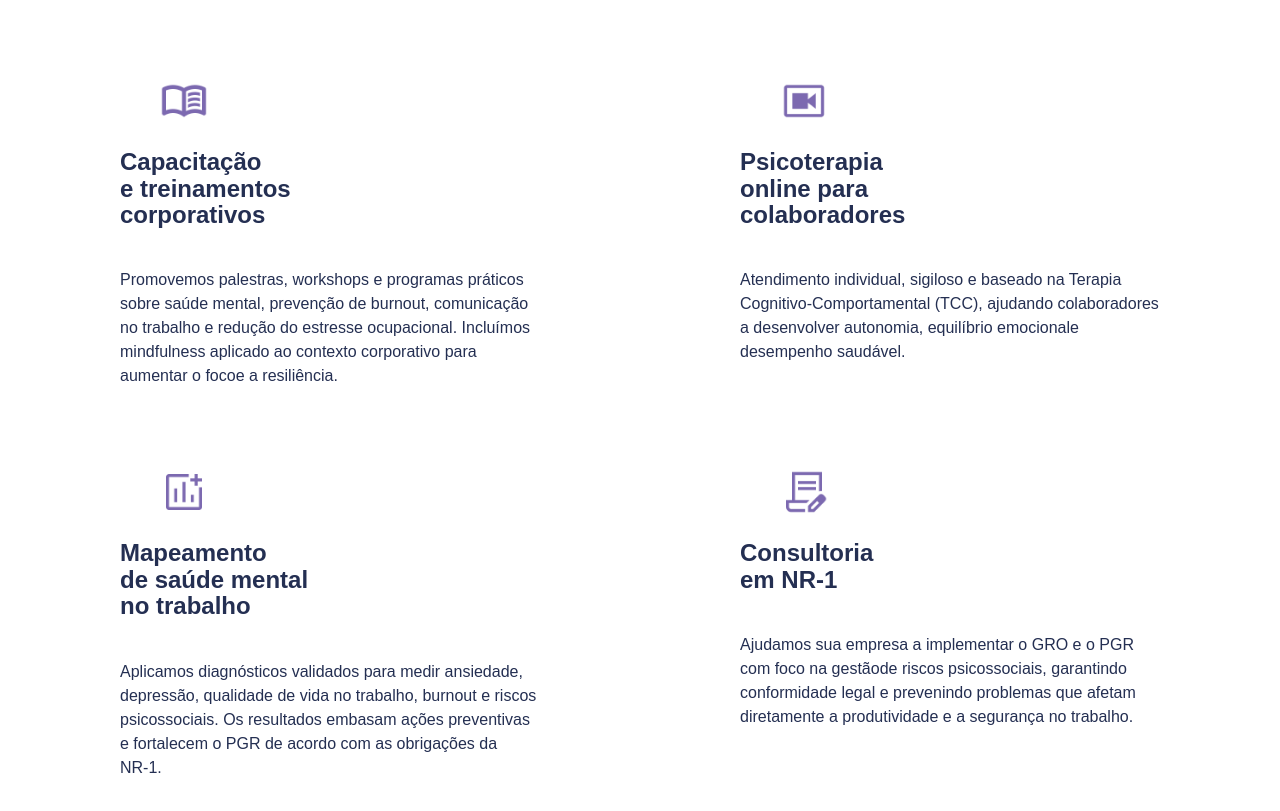
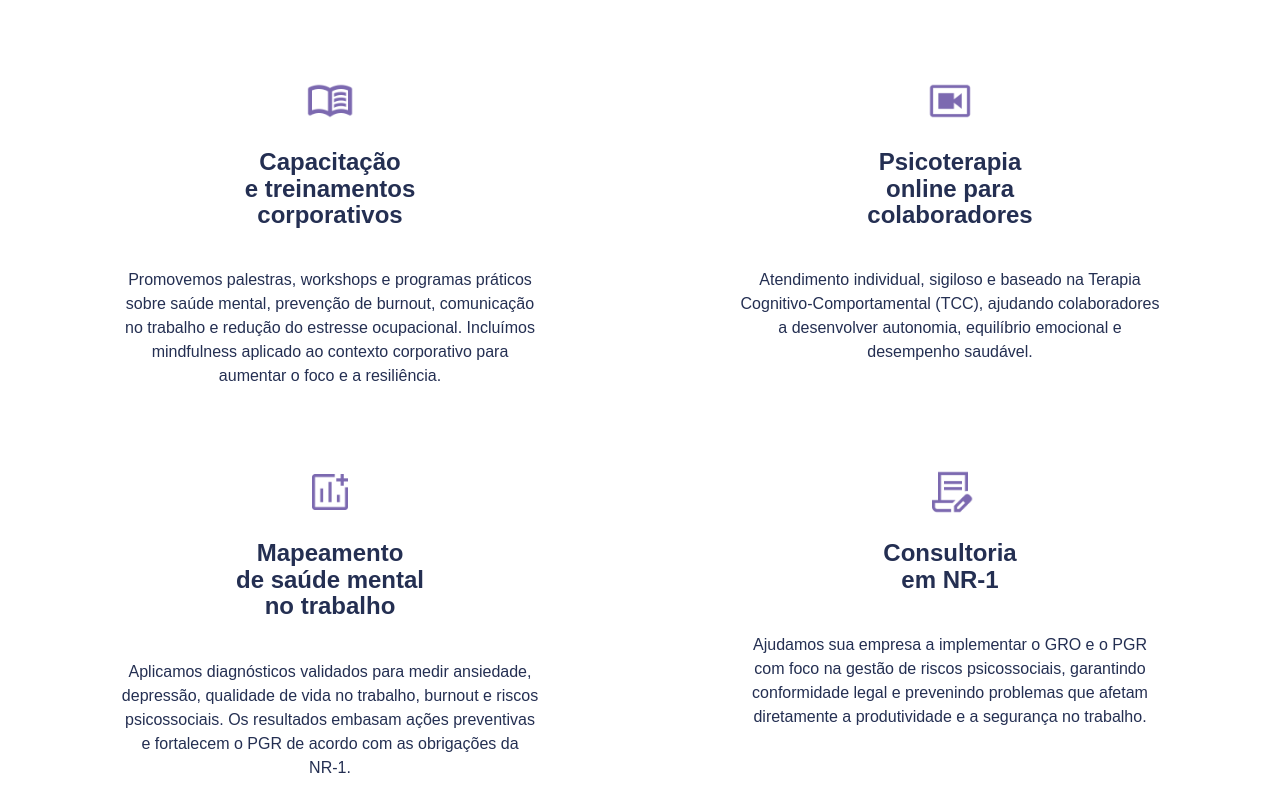
Before and after one commit to tuxxxu/muttu, a plain HTML site: page index.html in a window 1280 px wide. Shown: the part 2671-3482 px from the top of the page. Drawn offline with Linux system fonts and the light colour scheme; a web font is replaced by a local one.

Commit message:
🪤 Added content adjustments

```diff
--- a/assets/main.css
+++ b/assets/main.css
@@ -180,9 +180,10 @@ header {
 
 .topic{
     display: flex;
-    align-items: flex-start;
+    align-items: center;
     flex-direction: column;
     width: 100%;
+    text-align: center;
 }
 .topic h2{
     font-weight: 600;
@@ -194,7 +195,6 @@ header {
 }
 .topic img{
     width: 48px;
-    margin-left: 40px;
 }
 
 /* Footer */
@@ -316,6 +316,7 @@ footer {
   }
   footer{
     flex-direction: column;
+    padding: 40px 16px;
     gap: 24px;
   }
   footer p{
--- a/index.html
+++ b/index.html
@@ -76,7 +76,7 @@
     <section id="about" class="about">
         <h1>Como integrar saúde mental<br>corporativa e conformidade com a NR-1</h1>
         <span class="wrap">
-            <p>Cuidar da saúde mental corporativa é também uma forma de atender integralmente à NR-1 e evitar riscos legais. A Muttu une atendimento especializado e ações estratégicas que reduzem afastamentos, aumentama produtividade e fortalecem a cultura organizacional.</p>
+            <p>Cuidar da saúde mental corporativa é também uma forma de atender integralmente à NR-1 e evitar riscos legais. A Muttu une atendimento especializado e ações estratégicas que reduzem afastamentos, aumentam a produtividade e fortalecem a cultura organizacional.</p>
             <p>Nosso processo é simples e eficaz: acolhimento sigiloso da demanda, encaminhamento para o profissional adequado, execução online das ações e entrega de relatórios estratégicos que apoiam o GRO e o PGR, sempre preservando o sigilo clínico.</p>
         </span>
     </section>
@@ -97,12 +97,12 @@
             <span class="topic">
                 <img src="assets/img/icon-1.png">
                 <h2>Capacitação<br>e treinamentos<br>corporativos</h2>
-                <p>Promovemos palestras, workshops e programas práticos sobre saúde mental, prevenção de burnout, comunicação no trabalho e redução do estresse ocupacional. Incluímos mindfulness aplicado ao contexto corporativo para aumentar o focoe a resiliência.</p>
+                <p>Promovemos palestras, workshops e programas práticos sobre saúde mental, prevenção de burnout, comunicação no trabalho e redução do estresse ocupacional. Incluímos mindfulness aplicado ao contexto corporativo para aumentar o foco e a resiliência.</p>
             </span>
             <span class="topic">
                 <img src="assets/img/icon-2.png">
                 <h2>Psicoterapia<br>online para<br>colaboradores</h2>
-                <p>Atendimento individual, sigiloso e baseado na Terapia Cognitivo-Comportamental (TCC), ajudando colaboradores a desenvolver autonomia, equilíbrio emocionale desempenho saudável.</p>
+                <p>Atendimento individual, sigiloso e baseado na Terapia Cognitivo-Comportamental (TCC), ajudando colaboradores a desenvolver autonomia, equilíbrio emocional e desempenho saudável.</p>
             </span>
         </span>
         <span class="wrap">
@@ -114,7 +114,7 @@
             <span class="topic">
                 <img src="assets/img/icon-4.png">
                 <h2>Consultoria<br>em NR-1</h2>
-                <p>Ajudamos sua empresa a implementar o GRO e o PGR com foco na gestãode riscos psicossociais, garantindo conformidade legal e prevenindo problemas que afetam diretamente a produtividade e a segurança no trabalho.</p>
+                <p>Ajudamos sua empresa a implementar o GRO e o PGR com foco na gestão de riscos psicossociais, garantindo conformidade legal e prevenindo problemas que afetam diretamente a produtividade e a segurança no trabalho.</p>
             </span>
         </span>
     </section>
```
